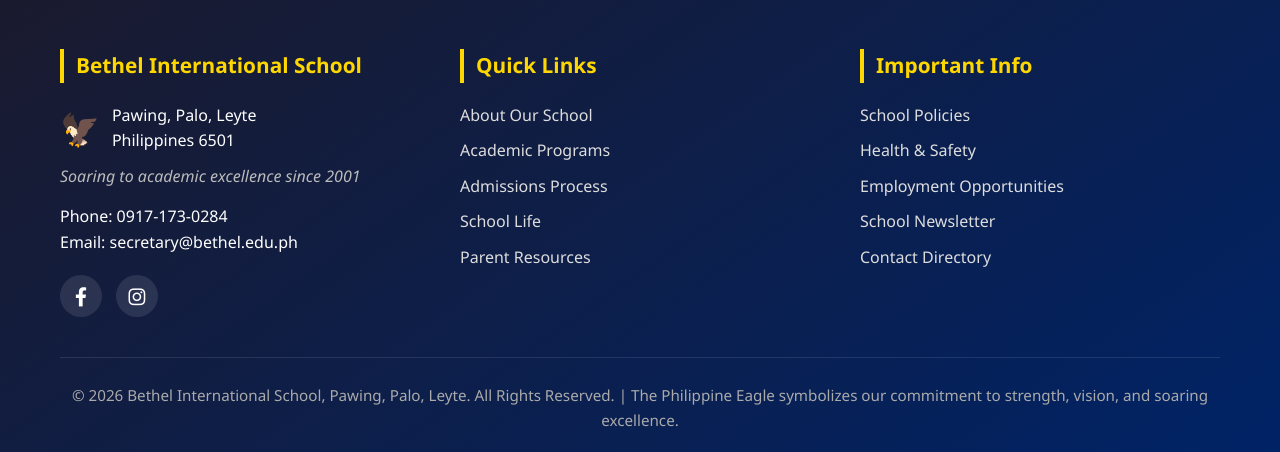
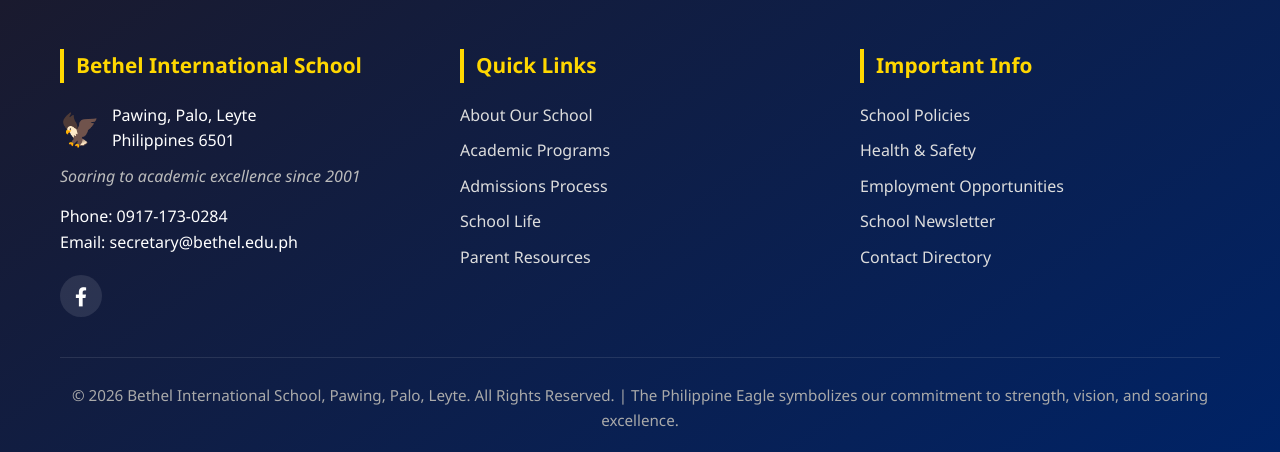
Before and after one commit to bojipaiso/Bethel-s-page, a PHP site: page /website.php in a window 1280 px wide. Shown: the part 2248-2700 px from the top of the page. Run offline with PHP 8.4, Linux system fonts and the light colour scheme.

Commit message:
Update website.php

```diff
--- a/website.php
+++ b/website.php
@@ -651,8 +651,7 @@
                     <p class="school-location">Soaring to academic excellence since 2001</p>
                     <p>Phone: 0917-173-0284<br>Email: secretary@bethel.edu.ph</p>
                     <div class="social-icons">
-                        <a href="#" aria-label="Facebook"><i class="fab fa-facebook-f"></i></a>
-                        <a href="#" aria-label="Instagram"><i class="fab fa-instagram"></i></a>
+                        <a href="https://www.facebook.com/BethelInternationalSchool" aria-label="Facebook"><i class="fab fa-facebook-f"></i></a>
                     </div>
                 </div>
 
```
